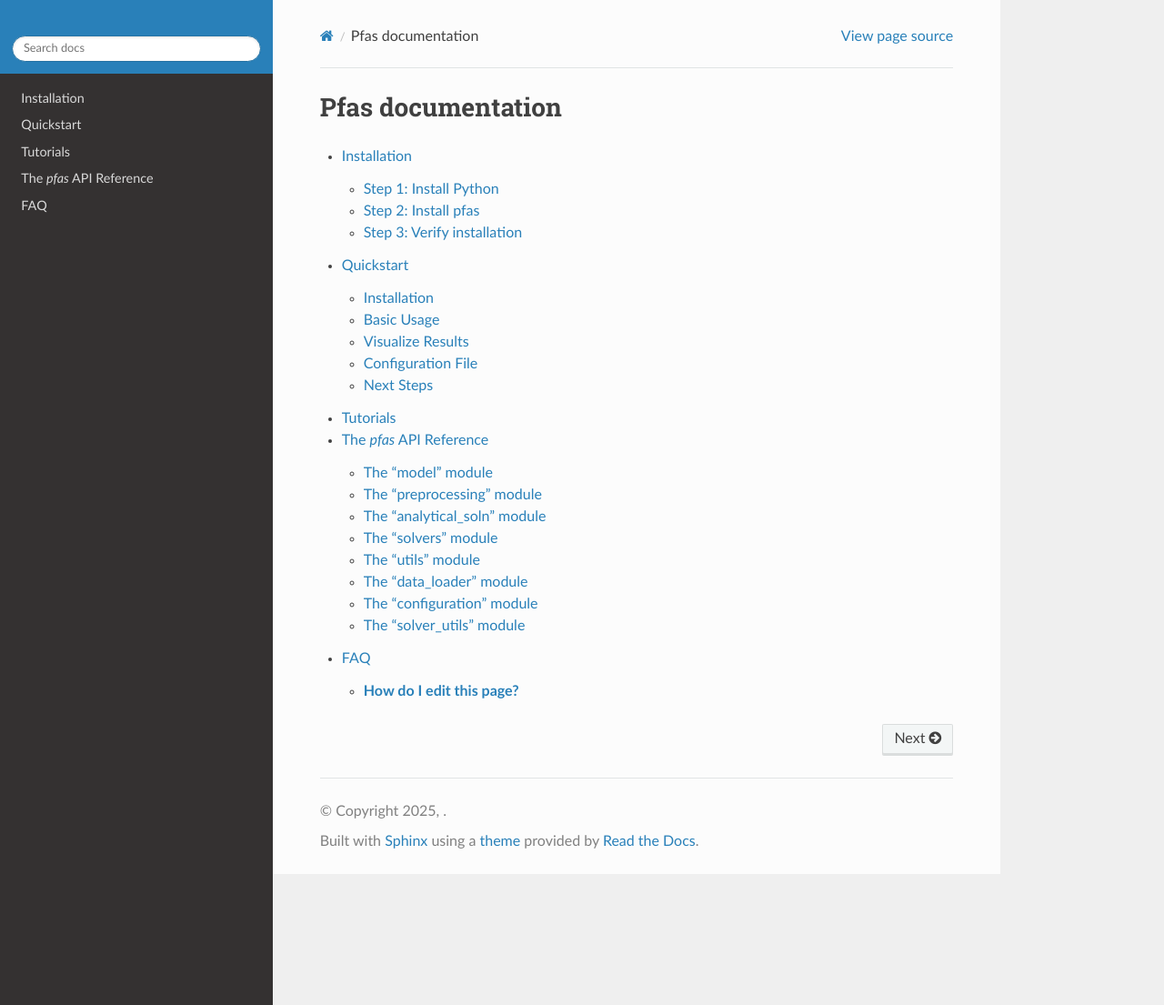
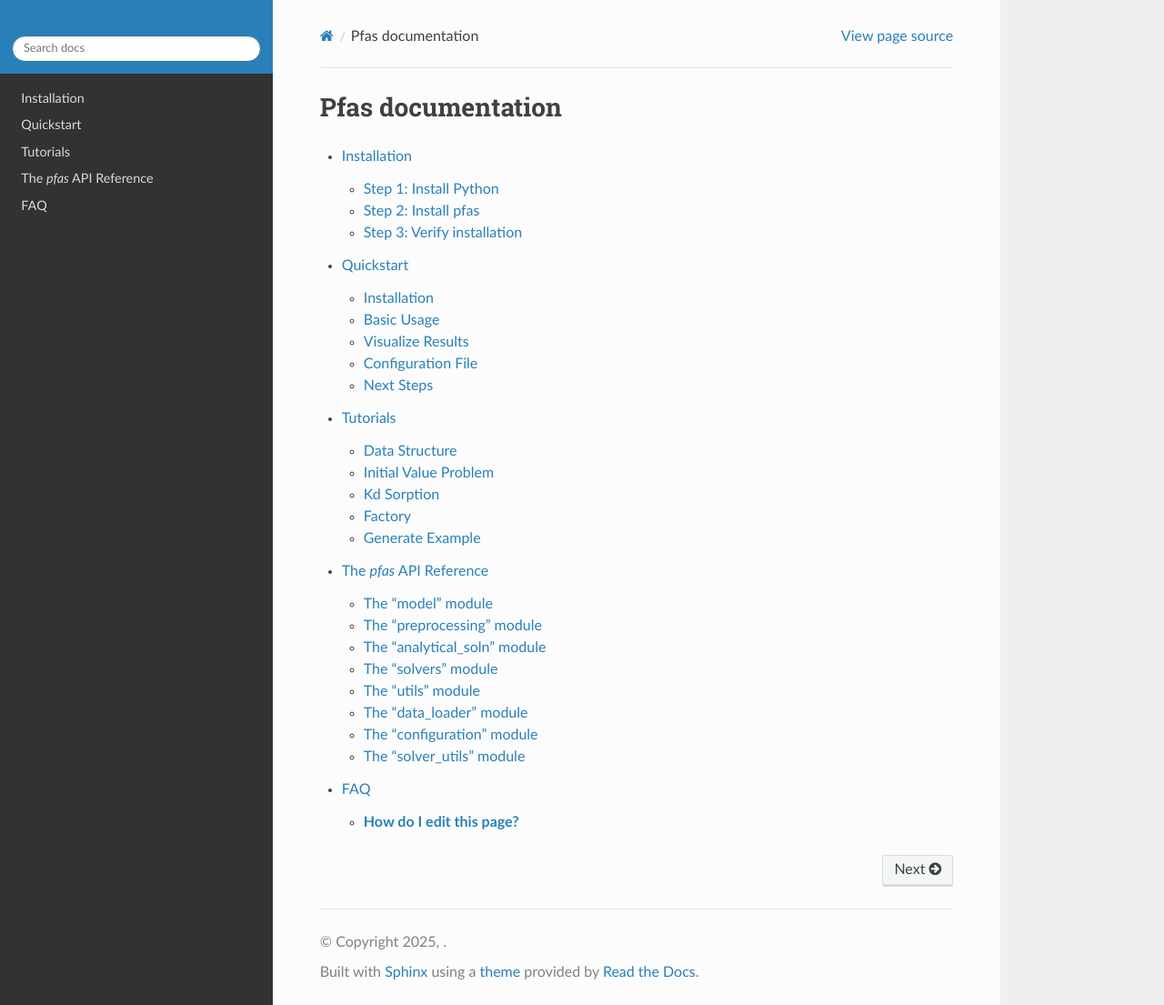
Before and after one commit to UU-PFAS-Living-Lab/pfas, a Sphinx documentation site: the page built from docs/source/index.rst, in a window 1280 px wide and 1105 px high. Shown: the whole window at 91% size. Built offline with Sphinx 7.4.7 and the Read the Docs theme 3.1.0, drawn with Linux system fonts in a browser that asks for light colours.

Commit message:
embed marimo tutorial

```diff
--- a/docs/source/tutorials.rst
+++ b/docs/source/tutorials.rst
@@ -1,4 +1,50 @@
 Tutorials
 =========
 
-Tutorials might be available in the examples folder of the repository of pfas.
+The following tutorials demonstrate how to use the PFAS transport modeling package.
+The source files are available in the `examples folder <https://github.com/UU-PFAS-Living-Lab/pfas/tree/main/examples>`_ of the repository.
+
+Data Structure
+--------------
+
+An overview of the data structures used in the package.
+
+.. raw:: html
+
+   <iframe src="https://marimo.app/github/UU-PFAS-Living-Lab/pfas/blob/main/examples/data_structure.py/wasm?embed=true" width="100%" height="600px" frameborder="0" style="border: 1px solid #ccc; border-radius: 4px;" sandbox="allow-scripts allow-same-origin allow-downloads allow-popups allow-forms" allowfullscreen loading="lazy"></iframe>
+
+Initial Value Problem
+---------------------
+
+How to set up and solve an initial value problem for PFAS transport.
+
+.. raw:: html
+
+   <iframe src="https://marimo.app/github/UU-PFAS-Living-Lab/pfas/blob/main/examples/initial_value_problem.py/wasm?embed=true" width="100%" height="600px" frameborder="0" style="border: 1px solid #ccc; border-radius: 4px;" sandbox="allow-scripts allow-same-origin allow-downloads allow-popups allow-forms" allowfullscreen loading="lazy"></iframe>
+
+Kd Sorption
+-----------
+
+Modeling linear sorption (Kd) to soil particles.
+
+.. raw:: html
+
+   <iframe src="https://marimo.app/github/UU-PFAS-Living-Lab/pfas/blob/main/examples/Kd_sorption.py/wasm?embed=true" width="100%" height="600px" frameborder="0" style="border: 1px solid #ccc; border-radius: 4px;" sandbox="allow-scripts allow-same-origin allow-downloads allow-popups allow-forms" allowfullscreen loading="lazy"></iframe>
+
+Factory
+-------
+
+Using factory patterns to construct and configure models.
+
+.. raw:: html
+
+   <iframe src="https://marimo.app/github/UU-PFAS-Living-Lab/pfas/blob/main/examples/factory.py/wasm?embed=true" width="100%" height="600px" frameborder="0" style="border: 1px solid #ccc; border-radius: 4px;" sandbox="allow-scripts allow-same-origin allow-downloads allow-popups allow-forms" allowfullscreen loading="lazy"></iframe>
+
+Generate Example
+----------------
+
+Generating simulation configurations programmatically.
+
+.. raw:: html
+
+   <iframe src="https://marimo.app/github/UU-PFAS-Living-Lab/pfas/blob/main/examples/gen_example.py/wasm?embed=true" width="100%" height="600px" frameborder="0" style="border: 1px solid #ccc; border-radius: 4px;" sandbox="allow-scripts allow-same-origin allow-downloads allow-popups allow-forms" allowfullscreen loading="lazy"></iframe>
```
